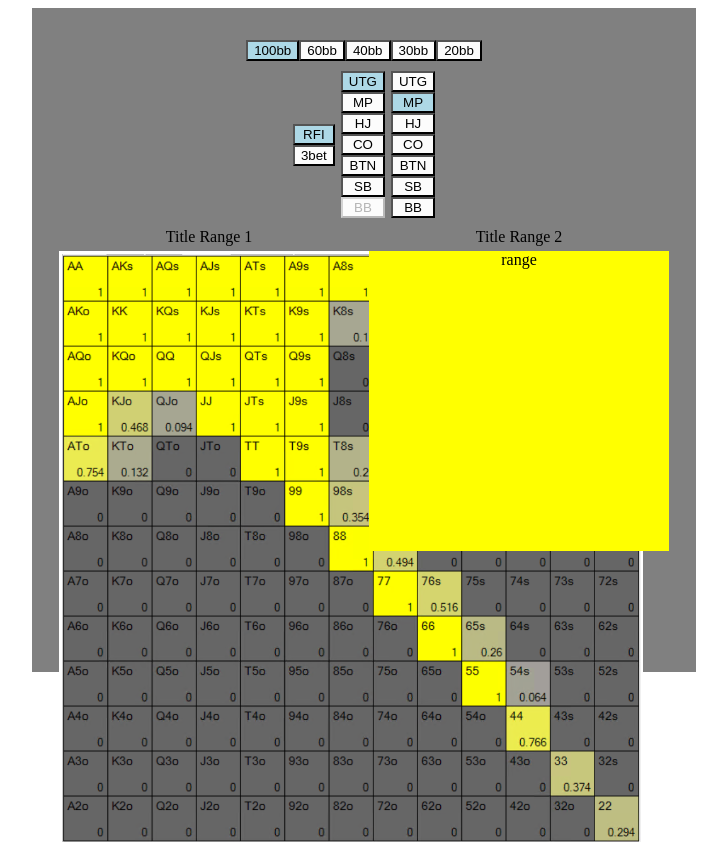
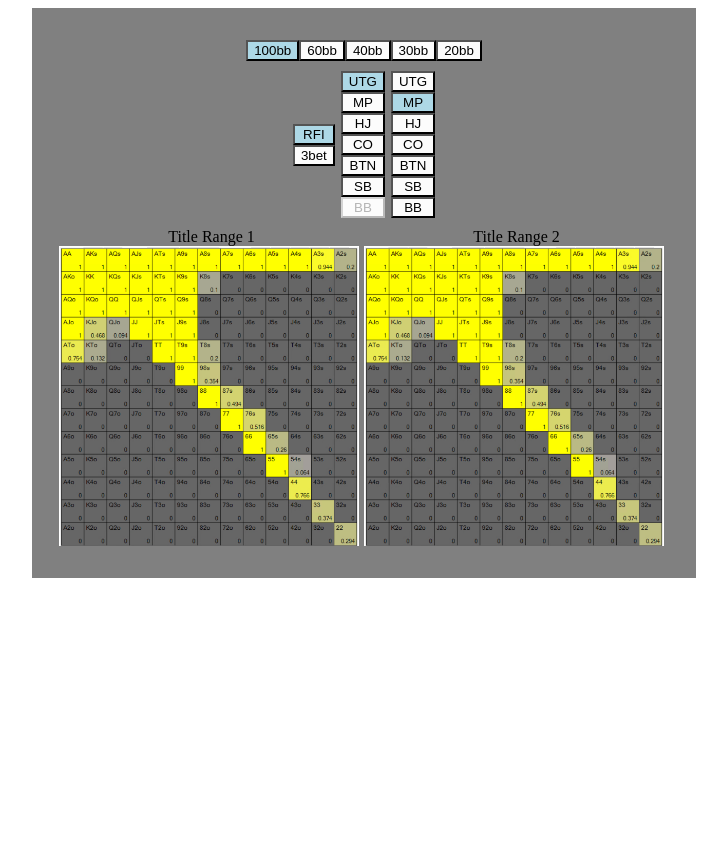
Before and after one commit to perez1187/jakacoachingMVP, a React (Vite) app in the folder jakacoachingMVP/: page /mvpversion1 in a window 1280 px wide. Shown: the whole page, without its empty margins (276-1003 px from the left). After the commit the page ends 800 px from the top, so only its background shows below. Built offline with nearby package versions, Linux system fonts and the light colour scheme.

Commit message:
finish version 1

```diff
--- a/jakacoachingMVP/src/components/RangeViewerComponentRanges/RangeViewerComponentRanges.css
+++ b/jakacoachingMVP/src/components/RangeViewerComponentRanges/RangeViewerComponentRanges.css
@@ -9,6 +9,11 @@
 .RangeViewerComponentRangesRange {
     width: 300px;
     height: 300px;
-    background-color: yellow;
-    margin: 5px;
+    /* background-color: yellow; */
+    /* background-image: ; */
+    margin-right: 5px;
 }
+.rangeManual{
+    width: 300px;
+    height: 300px;
+}
--- a/jakacoachingMVP/src/components/RangeViewerComponentRanges/RangeViewerComponentRanges.jsx
+++ b/jakacoachingMVP/src/components/RangeViewerComponentRanges/RangeViewerComponentRanges.jsx
@@ -9,13 +9,15 @@ function RangeViewerComponentRanges() {
     <div className='RangeViewerComponentRanges'>
       <div >
         <div> Title Range 1</div>
-        <div className='RangeViewerComponentRangesRange'>
-          <img src={Range1} alt="Logo" />
+        <div className='RangeViewerComponentRangesRange' >
+          <img src={Range1} alt="Logo" className='rangeManual'/>
         </div>
       </div>
       <div>
         <div> Title Range 2</div>
-        <div className='RangeViewerComponentRangesRange'> range</div>
+        <div className='RangeViewerComponentRangesRange'>
+          <img src={Range1} alt="Logo" className='rangeManual'/>
+        </div>
       </div>
     </div>
   )
--- a/jakacoachingMVP/src/pages/MVPVersion1.css
+++ b/jakacoachingMVP/src/pages/MVPVersion1.css
@@ -1,6 +1,6 @@
 .ver1AppBox{
     width: 600px;
-    height: 600px;
+    height: auto;
     margin: 0 auto;
     padding: 2rem;
     text-align: center;
```
